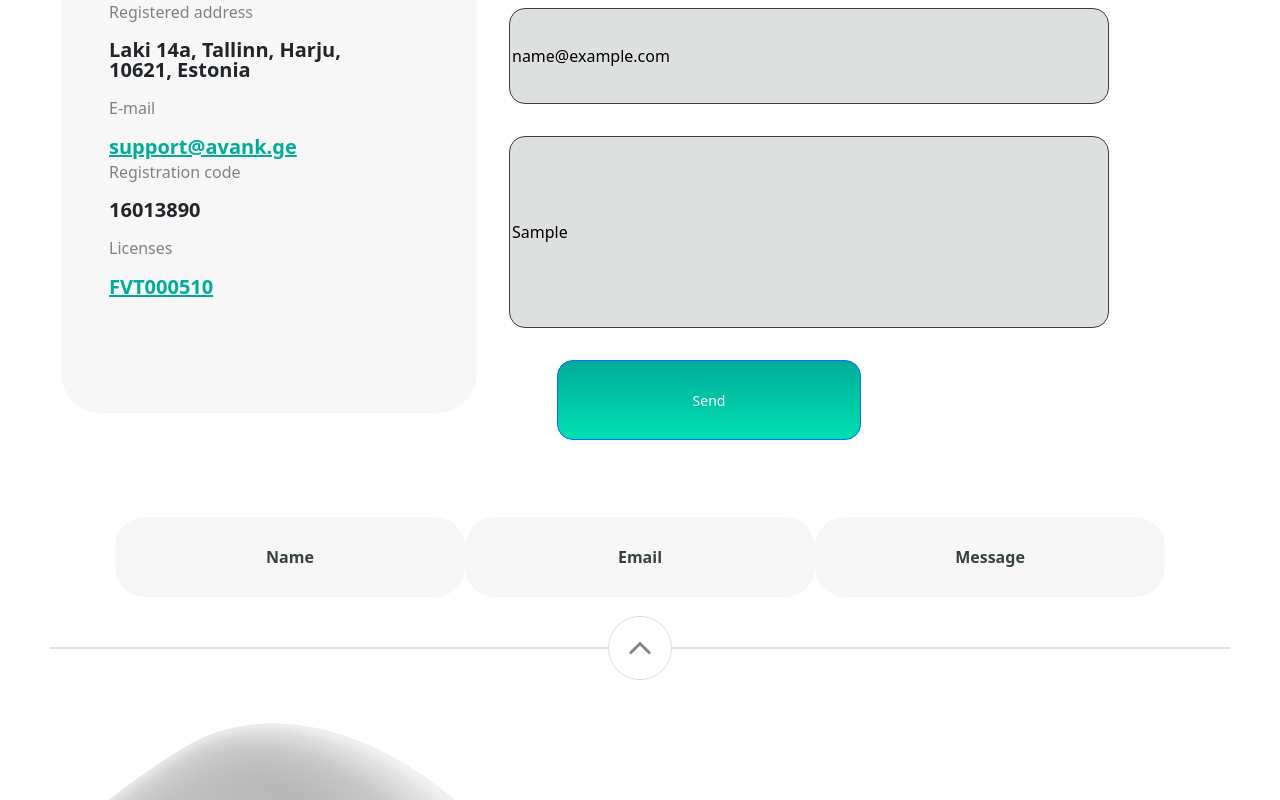
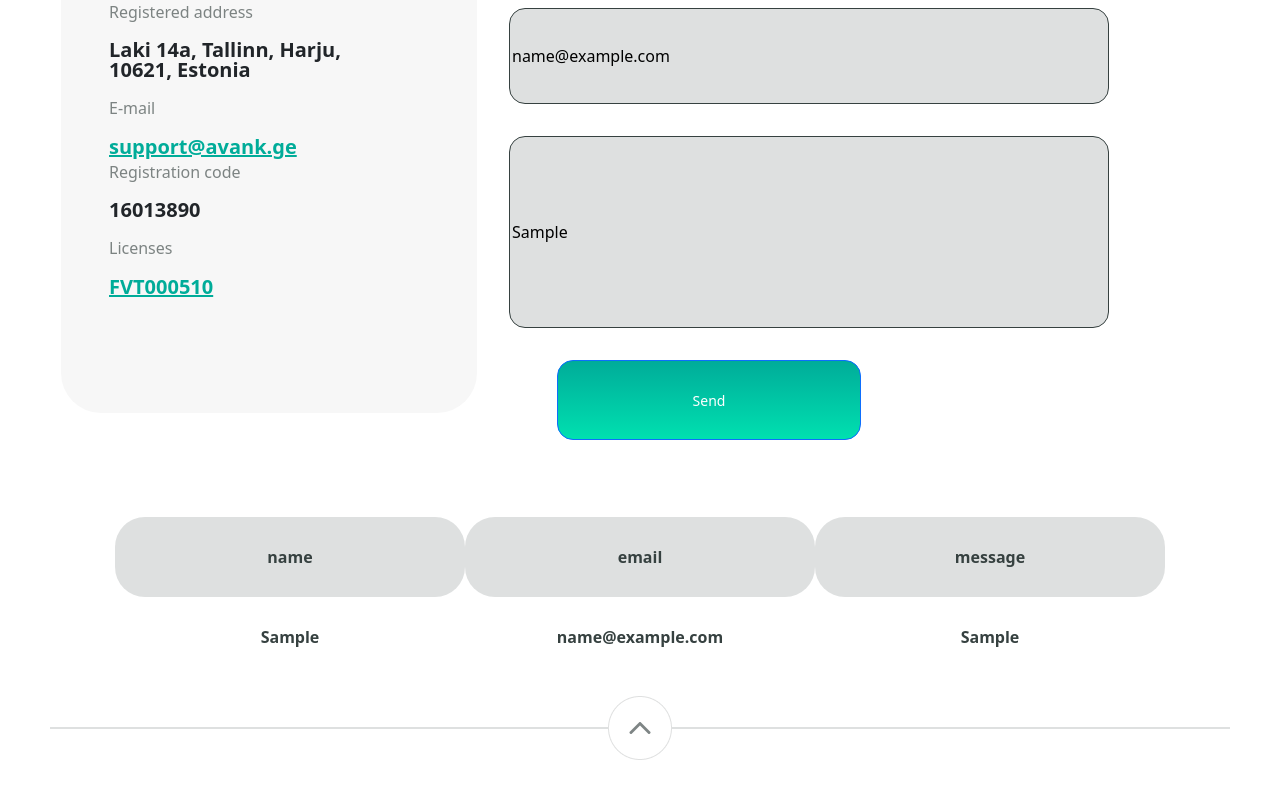
Before and after one commit to Ram85-git/Excellence34, a Vue app in the folder card34/: page / in a window 1280 px wide. Both pictures are taken after typing "Sample", "name@example.com", "Sample" into the empty fields and a click on the button "Send". Shown: the part 496-1296 px from the top of the page. Built offline with nearby package versions, Linux system fonts and the light colour scheme.

Commit message:
css added

```diff
--- a/card34/src/components/Contacts.vue
+++ b/card34/src/components/Contacts.vue
@@ -57,7 +57,7 @@
 
             <!-- </div> -->
             <!-- <button type="button" v-on:click.prevent="submit()" class="btn btn-primary btn-sm">Send</button> -->
-            <button type="button" @click="
+            <button type="button" v-on:click.prevent="
             saveUserDetails();
              submit();" class="btn btn-primary btn-sm">Send</button>
 
@@ -67,14 +67,15 @@
     </div>
   </div>
   <br>
-  <table>
+  <table v-if="showTable">
     <tr>
+        <th id="heading" v-for="heading in tableHeadings" :key="heading">{{ heading }}</th>
 
-        <th>Name</th>
+        <!-- <th>Name</th>
         <th>Email</th>
-        <th>Message</th>
+        <th>Message</th> -->
     </tr>
-    <tr v-for="item in list" :key="item" id="item">
+    <tr v-for="(item, index) in lists" :key="item" id="item" :class="{ 'alternate-row': index % 2 === 1 }" >
         <td>{{ item.name}}</td>
         <td>{{ item.email}}</td>
         <td>{{ item.message}}</td>
@@ -98,12 +99,12 @@ export default{
     name:`Contacts`,
     data(){
         return{
-
-            name: '',
-            email: '',
-            message: '',
+            name:"",
+            email:"",
+            message:"",
             lists:[],
-
+            tableHeadings: ['name', 'email', 'message'],
+            showTable: false,
 
         }
 
@@ -115,7 +116,7 @@ export default{
                 const docRef = await addDoc(collection(db, "users"),{
                     name: this.name,
                     email: this.email,
-                    message:this.message
+                    message: this.message
                 });
 
             console.log("Documet form with id" , docRef.id);
@@ -127,13 +128,18 @@ export default{
                 console.log("Error adding doc", error)
             }
         },
-        submit:function(name, email,message){
+        submit:function(){
+            console.log("Enter value",this.name, this.email,this.message);
             this.lists.push({
-            'name': name,
-            'email': email,
-             'message': message
-            });
-
+            // id: this.lists.length + 1,
+            'name' :this.name,
+            'email' :this.email,
+            'message' :this.message
+           });
+           if(this.lists.length === 1) {
+            this.tableHeadings = Object.keys(this.lists[0]);
+            this.showTable = true;
+          }
 
 
         }
@@ -153,6 +159,9 @@ export default{
     /* background-color: rgba(54, 65, 64, 0.04); */
 
  }
+ .alternate-row {
+     background-color:  rgba(54, 65, 64, 0.04);
+     }
 
  table tr {
     /* border: 1px solid green; */
@@ -165,11 +174,9 @@ export default{
     /* border-radius: 30%; */
     /* border-bottom-left-radius: 16px; */
 }
-/*
-table tr:nth-child(n+1){
-    border: 1px saddlebrown;
-} */
-
+#heading{
+    background-color: rgba(54, 65, 64, 0.16);
+}
 table tr  th {
     /* border: 1px solid brown; */
     /* border-radius: 16px; */
@@ -177,7 +184,7 @@ table tr  th {
     width: 350px;
     text-align: center;
     color: #364140;
-    background-color: rgba(54, 65, 64, 0.04);
+    /* background-color: rgba(54, 65, 64, 0.04); */
     font-weight: 700;
     border-radius: 30px;
 
@@ -185,7 +192,7 @@ table tr  th {
 table tr td {
     /* border: 1px solid brown; */
     height:  20px;
-    background-color: rgba(54, 65, 64, 0.04);
+    /* background-color: rgba(54, 65, 64, 0.04); */
     width: 300px;
     text-align: center;
     color: #364140;
```
